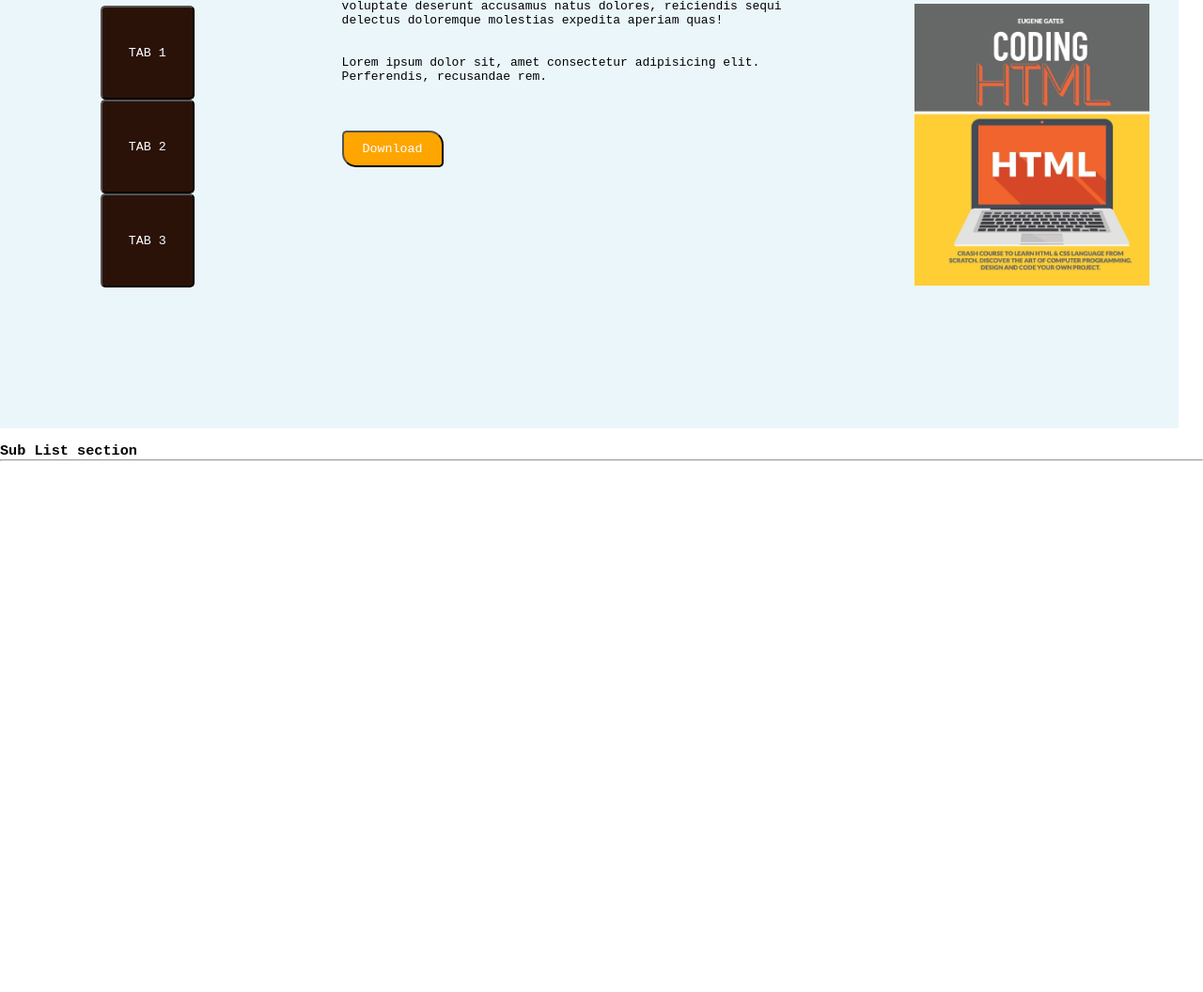
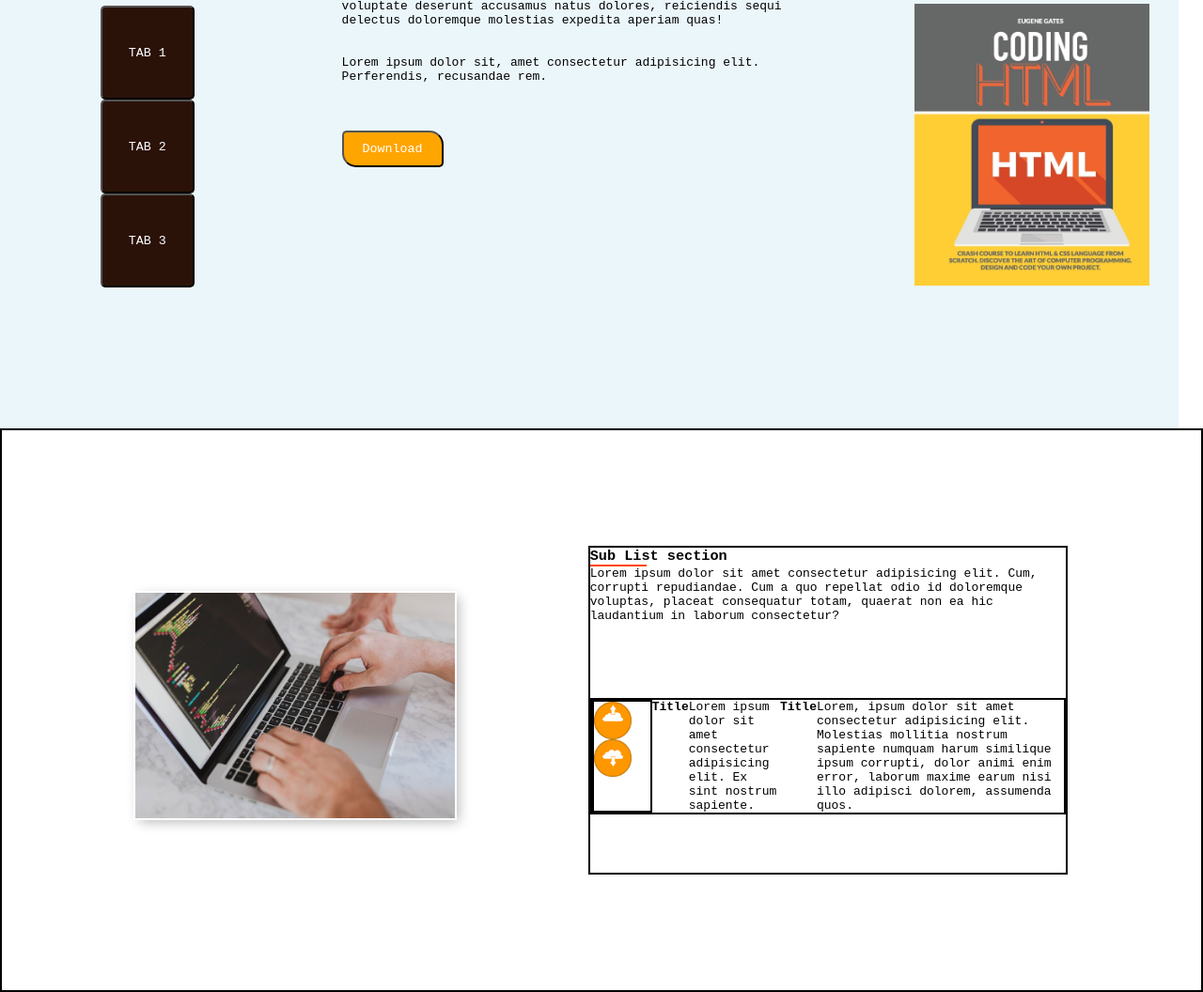
Before and after one commit to vjy2080/WD-Project, a plain HTML site: page Project files/Project-1/index.html in a window 1280 px wide. Shown: the part 914-1970 px from the top of the page at 94% size. Before the commit the page ends 1405 px from the top, so only its background shows below. Drawn offline with Linux system fonts and the light colour scheme.

Commit message:
Update files

```diff
--- a/Project files/Project-1/index.html
+++ b/Project files/Project-1/index.html
@@ -103,14 +103,28 @@
 
     <div class="box3">
         <div class="box3-left-content">
-            <img src="" alt="">
+            <img src="Images/box3-img.jpg" alt="">
         </div>
         <div class="box3-right-content">
             <h3>Sub List section</h3>
-            <div class="box3-hr">
+            <div class="box3-hr"></div>
+            <p>Lorem ipsum dolor sit amet consectetur adipisicing elit. Cum, corrupti repudiandae. Cum a quo repellat
+                odio id doloremque voluptas, placeat consequatur totam, quaerat non ea hic laudantium in laborum
+                consectetur?</p>
+            <div class="box3-content">
+                <div class="box3-icon">
 
+                    <img src="Images/cloud-upload-icon.png" alt="">
+                    <img src="Images/cloud-download-icon.png" alt="">
+                </div>
+                <h4>Title</h4>
+                <p>Lorem ipsum dolor sit amet consectetur adipisicing elit. Ex sint nostrum sapiente.</p>
+                <h4>Title</h4>
+                <p>Lorem, ipsum dolor sit amet consectetur adipisicing elit. Molestias mollitia nostrum sapiente
+                    numquam
+                    harum similique ipsum corrupti, dolor animi enim error, laborum maxime earum nisi illo adipisci
+                    dolorem, assumenda quos.</p>
             </div>
-            <hr>
         </div>
     </div>
 </body>
--- a/Project files/Project-1/style.css
+++ b/Project files/Project-1/style.css
@@ -306,3 +306,48 @@ span {
     height: 300px;
 
 }
+
+.box3 {
+    border: 2px solid;
+    display: flex;
+    flex-wrap: wrap;
+    justify-content: space-evenly;
+    height: 75vh;
+    align-content: center;
+}
+
+.box3-left-content img {
+    box-shadow: inset 0 -3em 3em rgba(0, 0, 0, 0.1), 0 0 0 2px rgb(255, 255, 255),
+        0.3em 0.3em 1em rgba(0, 0, 0, 0.3);
+    width: 340px;
+    height: 240px;
+    margin-top: 50px;
+}
+
+.box3-hr {
+    width: 60px;
+    border-bottom: 2px solid orangered;
+}
+
+.box3-right-content {
+    border: 2px solid;
+    width: 40%;
+    height: 350px;
+
+}
+.box3-icon{
+    display: flex;
+    flex-direction: column;
+    border: 2px solid;
+}
+.box3-icon img{
+    width: 40px;
+    height: 40px;
+    margin-right: 20px;
+}
+
+.box3-content{
+    margin: 80px 0px;
+    border: 2px solid;
+    display: flex;
+}
```
Also changed, not shown: Project files/Project-1/Images/box3-img.jpg (added), Project files/Project-1/Images/cloud-download-icon.png (added), Project files/Project-1/Images/cloud-upload-icon.png (added).
